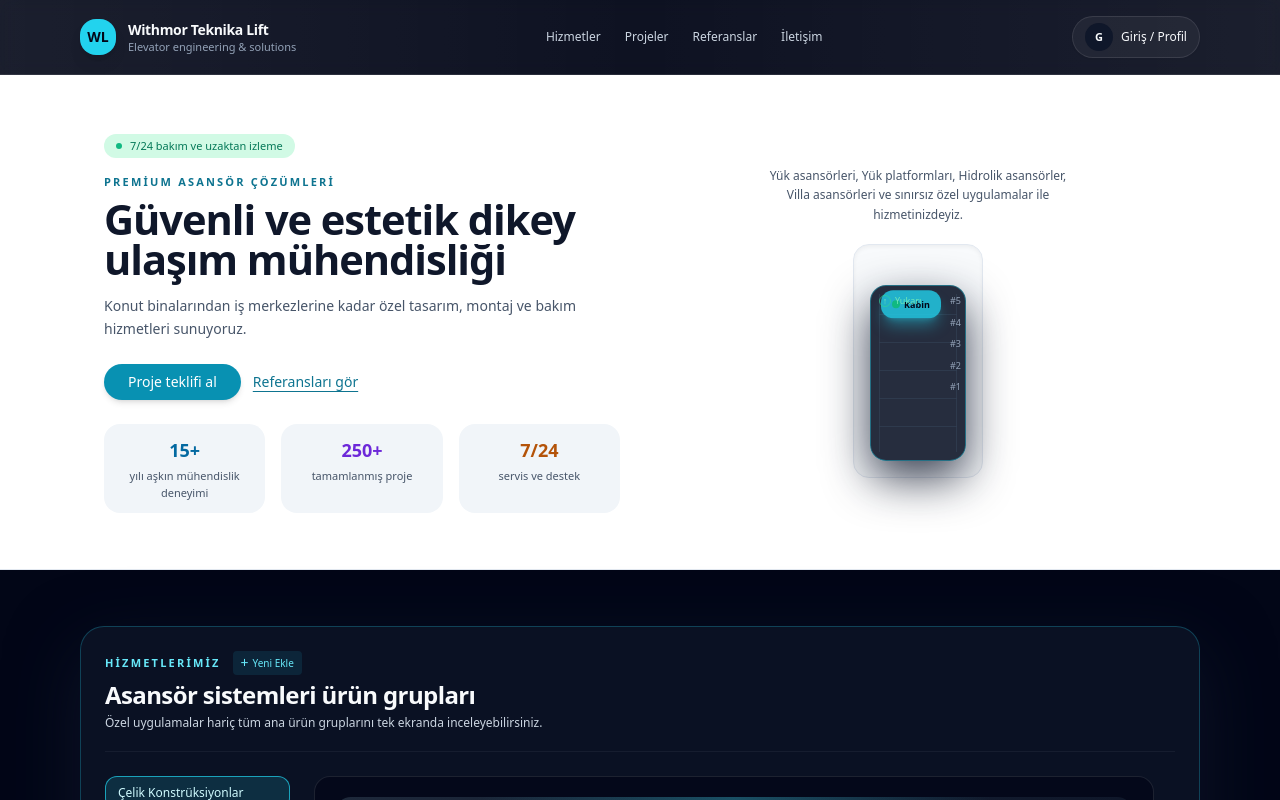
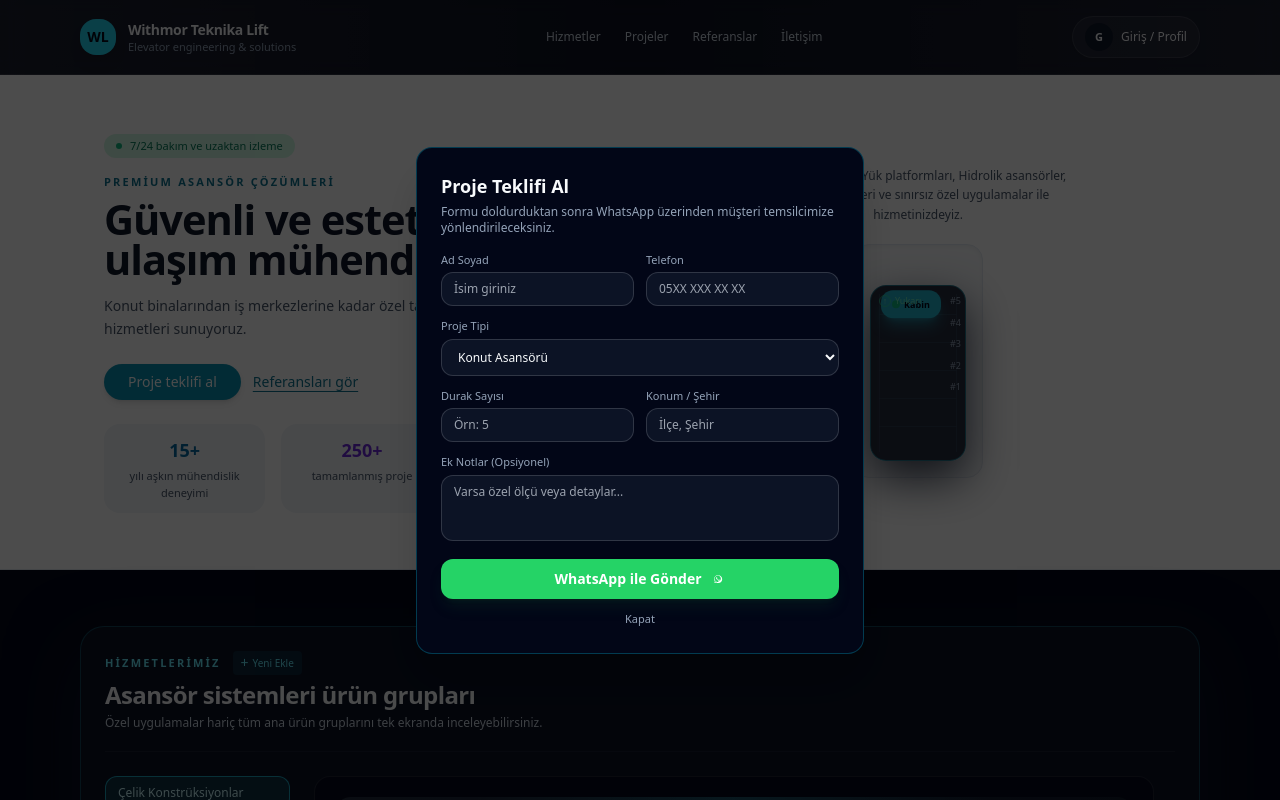
Before and after one commit to ibrahimtkmz/withmor, a Next.js app: page / in a window 1280 px wide. Both pictures are taken after a click on the button "Proje teklifi al". Shown: the top 800 px of the page. Built offline with nearby package versions, Linux system fonts and the light colour scheme.

Commit message:
Update page.jsx

```diff
--- a/app/page.jsx
+++ b/app/page.jsx
@@ -64,6 +64,17 @@ export default function App() {
   const [isLoggedIn, setIsLoggedIn] = useState(false);
   const [showLogin, setShowLogin] = useState(false);
   const [loginError, setLoginError] = useState("");
+
+  // Teklif Modalı State'leri
+  const [showQuoteModal, setShowQuoteModal] = useState(false);
+  const [quoteForm, setQuoteForm] = useState({
+    name: "",
+    phone: "",
+    projectType: "Konut Asansörü",
+    floorCount: "",
+    location: "",
+    note: "",
+  });
 
   // Düzenlenebilir içerikler
   const [hero, setHero] = useState({
@@ -287,6 +298,19 @@ export default function App() {
     setEditModal({ open: false, type: null, index: null });
   };
 
+  // WhatsApp Teklif Gönderme Fonksiyonu
+  const handleQuoteSubmit = (e) => {
+    e.preventDefault();
+    const { name, phone, projectType, floorCount, location, note } = quoteForm;
+
+    const message = `*Proje Teklifi Talebi*\n\n*Ad Soyad:* ${name}\n*Telefon:* ${phone}\n*Proje Tipi:* ${projectType}\n*Durak Sayısı:* ${floorCount}\n*Konum/Şehir:* ${location}\n*Ek Notlar:* ${note}`;
+
+    const whatsappUrl = `https://wa.me/905302805526?text=${encodeURIComponent(message)}`;
+
+    window.open(whatsappUrl, "_blank");
+    setShowQuoteModal(false);
+  };
+
   return (
     <div className="min-h-screen bg-slate-950 text-slate-50 font-sans">
       {/* Arka plan glow efektleri */}
@@ -368,7 +392,10 @@ export default function App() {
               {hero.subtitle}
             </p>
             <div className="mb-6 flex flex-wrap items-center gap-3">
-              <button className="rounded-full bg-cyan-600 px-6 py-2 text-sm font-medium text-white shadow-md transition hover:bg-cyan-500">
+              <button
+                onClick={() => setShowQuoteModal(true)}
+                className="rounded-full bg-cyan-600 px-6 py-2 text-sm font-medium text-white shadow-md transition hover:bg-cyan-500"
+              >
                 {hero.cta}
               </button>
               <a
@@ -780,6 +807,129 @@ export default function App() {
         </div>
       </main>
 
+      {/* Proje Teklifi Modalı */}
+      {showQuoteModal && (
+        <div className="fixed inset-0 z-50 flex items-center justify-center bg-black/70 p-4">
+          <div className="w-full max-w-md rounded-2xl border border-cyan-500/30 bg-slate-950 p-6 shadow-2xl">
+            <h3 className="mb-1 text-lg font-bold text-slate-50">Proje Teklifi Al</h3>
+            <p className="mb-4 text-xs text-slate-400">
+              Formu doldurduktan sonra WhatsApp üzerinden müşteri temsilcimize yönlendirileceksiniz.
+            </p>
+
+            <form onSubmit={handleQuoteSubmit} className="space-y-3">
+              <div className="grid gap-3 sm:grid-cols-2">
+                <div>
+                  <label className="mb-1 block text-[11px] font-medium text-slate-400">
+                    Ad Soyad
+                  </label>
+                  <input
+                    required
+                    type="text"
+                    value={quoteForm.name}
+                    onChange={(e) => setQuoteForm({ ...quoteForm, name: e.target.value })}
+                    className="w-full rounded-xl border border-white/15 bg-slate-900/80 px-3 py-2 text-xs text-slate-50 outline-none focus:border-cyan-400"
+                    placeholder="İsim giriniz"
+                  />
+                </div>
+                <div>
+                  <label className="mb-1 block text-[11px] font-medium text-slate-400">
+                    Telefon
+                  </label>
+                  <input
+                    required
+                    type="tel"
+                    value={quoteForm.phone}
+                    onChange={(e) => setQuoteForm({ ...quoteForm, phone: e.target.value })}
+                    className="w-full rounded-xl border border-white/15 bg-slate-900/80 px-3 py-2 text-xs text-slate-50 outline-none focus:border-cyan-400"
+                    placeholder="05XX XXX XX XX"
+                  />
+                </div>
+              </div>
+
+              <div>
+                <label className="mb-1 block text-[11px] font-medium text-slate-400">
+                  Proje Tipi
+                </label>
+                <select
+                  value={quoteForm.projectType}
+                  onChange={(e) => setQuoteForm({ ...quoteForm, projectType: e.target.value })}
+                  className="w-full rounded-xl border border-white/15 bg-slate-900/80 px-3 py-2 text-xs text-slate-50 outline-none focus:border-cyan-400"
+                >
+                  <option>Konut Asansörü</option>
+                  <option>Yük Asansörü</option>
+                  <option>Hidrolik Sistem</option>
+                  <option>Panoramik Asansör</option>
+                  <option>Araç Platformu</option>
+                  <option>Engelli Platformu</option>
+                  <option>Diğer</option>
+                </select>
+              </div>
+
+              <div className="grid gap-3 sm:grid-cols-2">
+                <div>
+                  <label className="mb-1 block text-[11px] font-medium text-slate-400">
+                    Durak Sayısı
+                  </label>
+                  <input
+                    type="number"
+                    value={quoteForm.floorCount}
+                    onChange={(e) => setQuoteForm({ ...quoteForm, floorCount: e.target.value })}
+                    className="w-full rounded-xl border border-white/15 bg-slate-900/80 px-3 py-2 text-xs text-slate-50 outline-none focus:border-cyan-400"
+                    placeholder="Örn: 5"
+                  />
+                </div>
+                <div>
+                  <label className="mb-1 block text-[11px] font-medium text-slate-400">
+                    Konum / Şehir
+                  </label>
+                  <input
+                    type="text"
+                    value={quoteForm.location}
+                    onChange={(e) => setQuoteForm({ ...quoteForm, location: e.target.value })}
+                    className="w-full rounded-xl border border-white/15 bg-slate-900/80 px-3 py-2 text-xs text-slate-50 outline-none focus:border-cyan-400"
+                    placeholder="İlçe, Şehir"
+                  />
+                </div>
+              </div>
+
+              <div>
+                <label className="mb-1 block text-[11px] font-medium text-slate-400">
+                  Ek Notlar (Opsiyonel)
+                </label>
+                <textarea
+                  rows={3}
+                  value={quoteForm.note}
+                  onChange={(e) => setQuoteForm({ ...quoteForm, note: e.target.value })}
+                  className="w-full resize-none rounded-xl border border-white/15 bg-slate-900/80 px-3 py-2 text-xs text-slate-50 outline-none focus:border-cyan-400"
+                  placeholder="Varsa özel ölçü veya detaylar..."
+                />
+              </div>
+
+              <button
+                type="submit"
+                className="flex w-full items-center justify-center gap-2 rounded-xl bg-[#25D366] py-2.5 text-sm font-semibold text-white shadow-lg shadow-green-900/20 transition hover:bg-[#128C7E]"
+              >
+                <span>WhatsApp ile Gönder</span>
+                <svg
+                  viewBox="0 0 24 24"
+                  fill="currentColor"
+                  className="h-4 w-4"
+                  aria-hidden="true"
+                >
+                  <path d="M12.031 6.172c-3.181 0-5.767 2.586-5.768 5.766-.001 1.298.38 2.27 1.019 3.287l-.711 2.592 2.654-.696c1.001.574 2.146.877 3.298.877h.001c3.182 0 5.769-2.587 5.769-5.767 0-3.181-2.586-5.767-5.768-5.767zm0 10.39c-.98 0-1.928-.276-2.731-.8l-.195-.116-1.527.4.409-1.488-.124-.196c-.559-.893-.854-1.907-.853-2.956.001-2.548 2.073-4.62 4.625-4.621 1.237.001 2.399.482 3.272 1.356.873.874 1.353 2.036 1.353 3.272 0 2.549-2.074 4.62-4.624 4.62zm2.536-3.461c-.139-.069-.821-.405-.948-.451-.128-.047-.221-.07-.315.069-.093.139-.36.452-.442.546-.081.094-.162.106-.301.035-.14-.069-.589-.217-1.121-.692-.416-.37-.696-.827-.777-.967-.082-.139-.009-.214.061-.284.062-.061.139-.162.208-.243.07-.082.093-.139.139-.232.046-.093.023-.174-.012-.243-.035-.069-.315-.759-.431-1.039-.113-.273-.228-.236-.314-.241-.081-.004-.174-.004-.267-.004-.093 0-.244.035-.371.174-.128.139-.488.477-.488 1.164 0 .687.5 1.35.569 1.443.07.094.985 1.503 2.387 2.108.334.144.595.231.797.295.334.106.638.091.879.055.27-.04.821-.335.937-.659.116-.323.116-.601.081-.659-.035-.058-.128-.093-.267-.162z" />
+                </svg>
+              </button>
+            </form>
+            <button
+              onClick={() => setShowQuoteModal(false)}
+              className="mt-3 w-full text-[11px] text-slate-400 hover:text-slate-200"
+            >
+              Kapat
+            </button>
+          </div>
+        </div>
+      )}
+
       {/* Login Modal */}
       {showLogin && (
         <div className="fixed inset-0 z-40 flex items-center justify-center bg-black/60">
```
